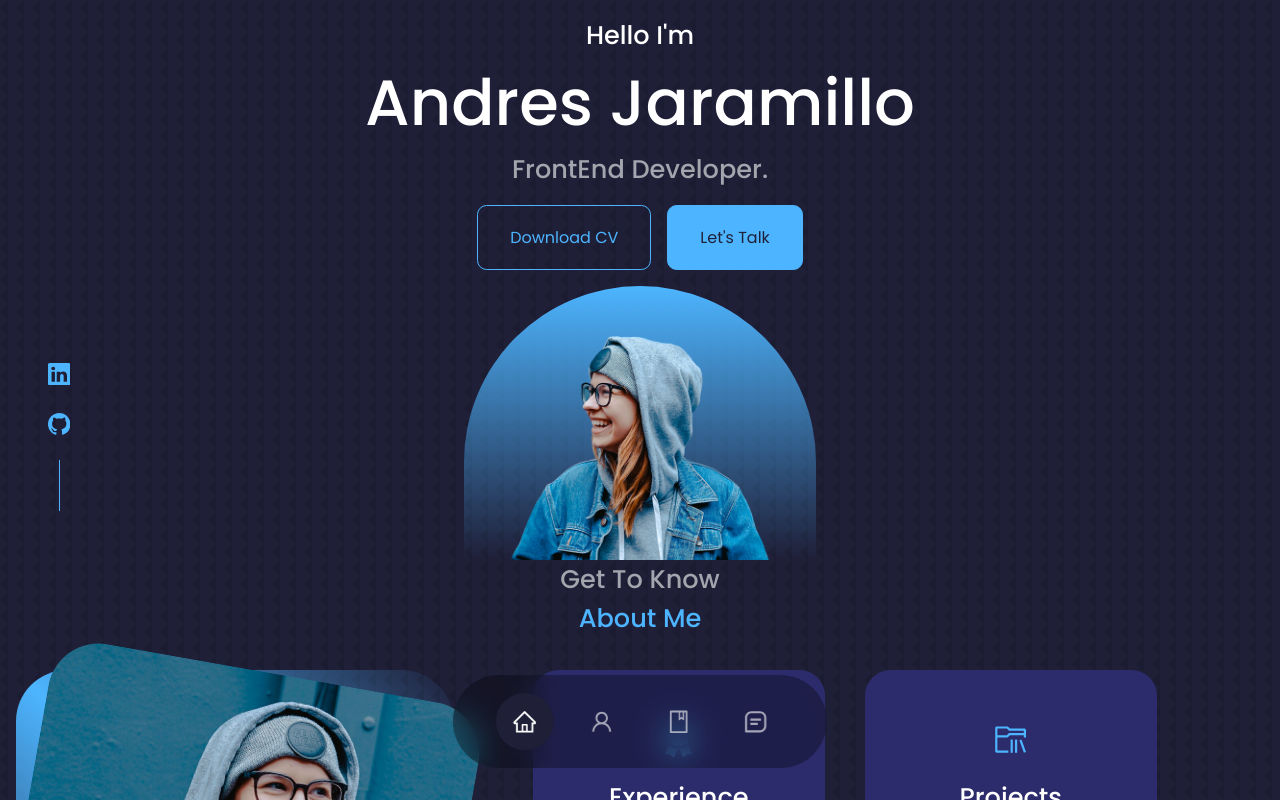
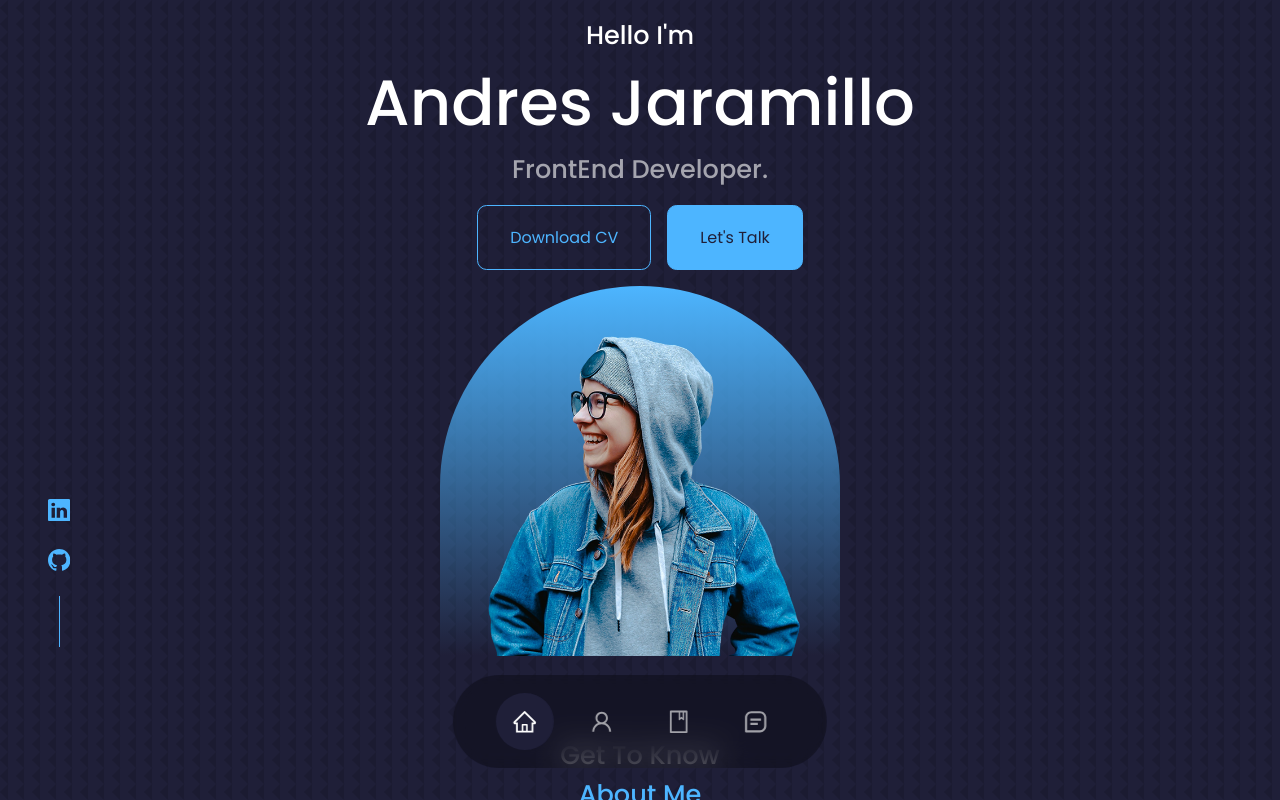
Before and after one commit to GhostemaneUrs/Portfolio, a React (Vite) app: page / in a window 1280 px wide. Shown: the top 800 px of the page. Built offline with nearby package versions, Linux system fonts and the light colour scheme.

Commit message:
feat: update structure header and styles

```diff
--- a/src/components/header/Header.jsx
+++ b/src/components/header/Header.jsx
@@ -6,7 +6,6 @@ import { BsLinkedin, BsGithub } from "react-icons/bs";
 
 const Header = () => {
   return (
-    <div className={styles.header}>
     <div className={styles.header_container}>
       <h5>Hello I'm</h5>
       <h1>Andres Jaramillo</h1>
@@ -39,7 +38,6 @@ const Header = () => {
         <img src={avatar} alt="img_avatar" />
       </div>
     </div>
-    </div>
   );
 };
 
--- a/src/components/header/styles.module.scss
+++ b/src/components/header/styles.module.scss
@@ -6,20 +6,16 @@
 }
 
 .header_container {
+  height: 100%;
   display: flex;
-  height: 100%;
   position: relative;
   text-align: center;
   align-items: center;
+  margin-bottom: 5rem;
   flex-direction: column;
 }
 
 /* styles  */
-
-.header {
-  height: 100vh;
-  overflow: hidden;
-}
 
 .button {
   cursor: pointer;
@@ -54,11 +50,13 @@
 
 .socials {
   gap: 1rem;
+  left: 2rem;
+  display: none;
   margin: 1rem 0rem;
-  display: none;
   position: absolute;
   align-items: center;
   flex-direction: column;
+  top: calc(50% + 9rem);
   justify-content: center;
 }
 
@@ -73,7 +71,7 @@
   width: 100%;
   height: 100%;
   overflow: hidden;
-  max-width: 352px;
+  max-width: 400px;
   max-height: 370px;
   padding: 3rem 2.4rem 2.4rem 2.4rem;
   border-radius: 19.2rem 19.2rem 0 0;
@@ -81,20 +79,7 @@
 }
 
 @media (min-width: 1024px) {
-  .header {
-    height: 68vh;
-  }
-
   .socials {
-    top: calc(50% + 3.5rem);
-    left: 2rem;
     display: flex;
   }
 }
-
-@media (min-width: 1536px) {
-  .socials {
-    top: 30rem;
-    left: 0rem;
-  }
-}
```
Lines whose indentation alone changed are shown as unchanged.
